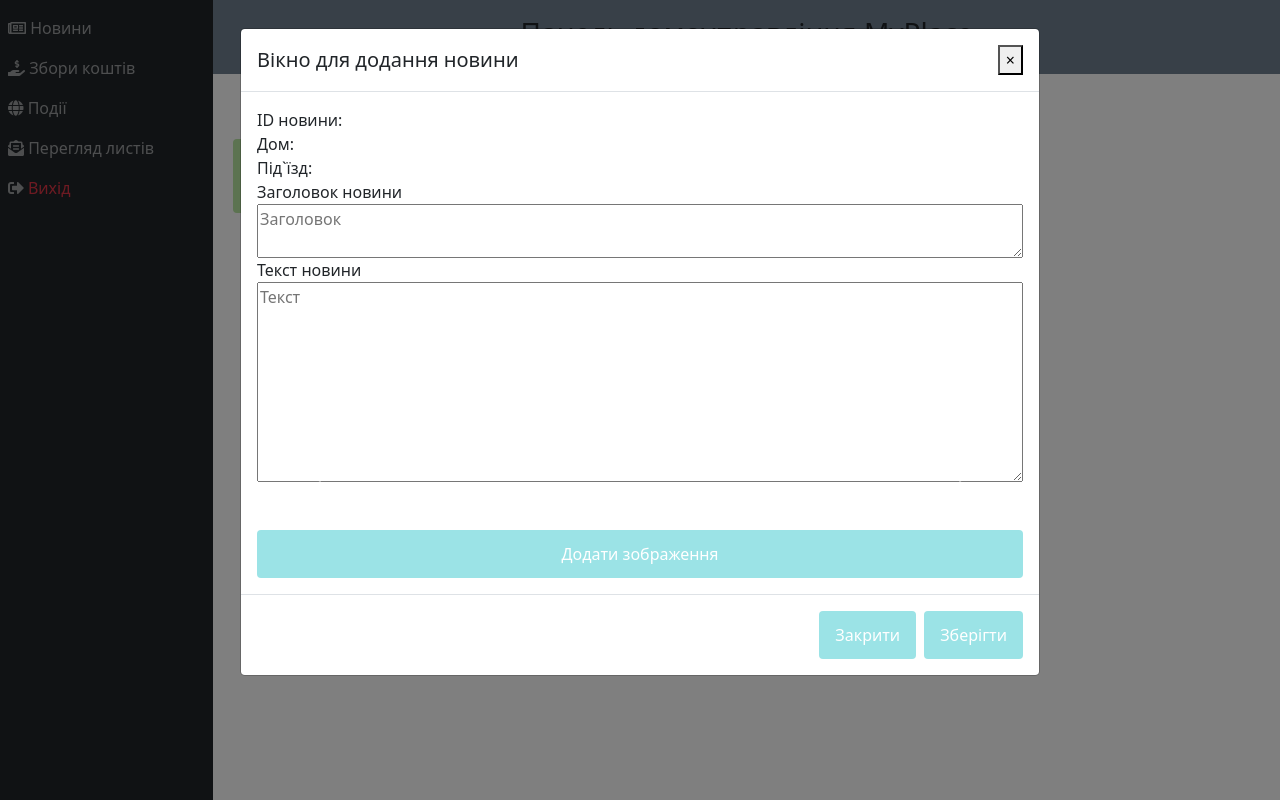
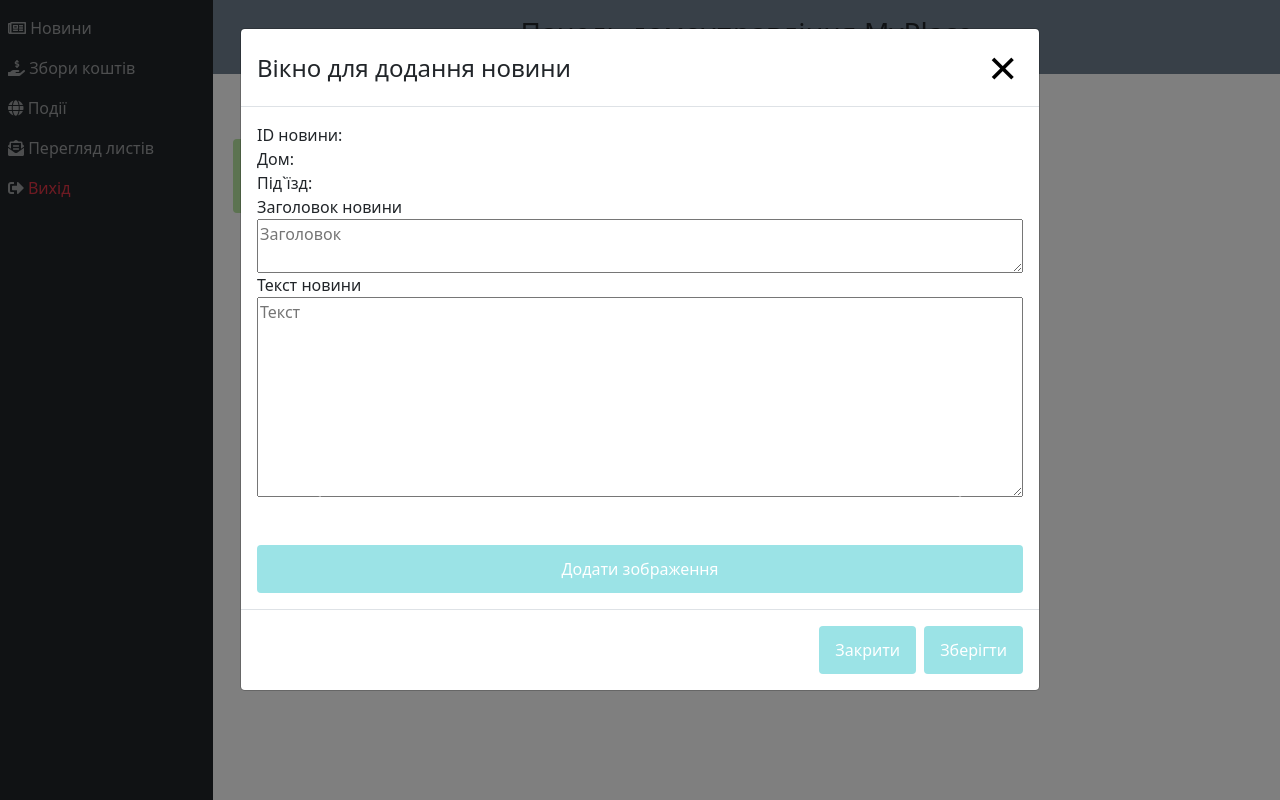
Before and after one commit to GeneraPower/MyPlace, a plain HTML site: page 2.html in a window 1280 px wide. Both pictures are taken after a click on the button 383 px from the left and 176 px from the top of the page. Drawn offline with nearby package versions, Linux system fonts and the light colour scheme; no server answers.

Commit message:
Небольшие вузуальные изменения кнопок в модальном окне

```diff
--- a/2.html
+++ b/2.html
@@ -50,6 +50,11 @@
         }
         .btnClose:hover {
             background-color: #c47f72;
+        }
+        .btnXmark
+        {
+            background-color: transparent; /* Синий фон */
+            border: none;
         }
 
         dialog::backdrop {
@@ -128,10 +133,10 @@
             <div  class="modal fade" id="NewsModalWindow" tabindex="-1" role="dialog" aria-labelledby="exampleModalLabel" aria-hidden="true">
                 <div class="modal-dialog modal-lg" role="document">
                     <div class="modal-content">
-                        <div class="modal-header">
-                            <h5 class="modal-title" id="dialogTitle">Вікно для додання новини</h5>
-                            <button type="button" class="close" onclick='CloseDialogWindow()' aria-label="Close">
-                                <span aria-hidden="true">&times;</span>
+                        <div class="modal-header pb-0 pt-0">
+                            <h4 class="modal-title" id="dialogTitle">Вікно для додання новини</h4>
+                            <button type="button" class="close btnXmark " onclick='CloseDialogWindow()' aria-label="Close">
+                                <span aria-hidden="true" style = "font-size: 50px">&times;</span>
                             </button>
                         </div>
                         <div class="modal-body" id = "ModalBody">
@@ -510,6 +515,8 @@
         var porchCreateButton = document.createElement("button");
         porchCreateButton.id = "porchCreateButton";
         porchCreateButton.innerHTML = "Додати новину до " + localStorage.getItem('CreateNewsHouseName');
+        porchCreateButton.className = "btn btnAdd mb-4 ";
+        porchCreateButton.style.fontSize = "20px";
         porchCreateButton.onclick = function()
         {
             localStorage.setItem("CreateNewsporch_id", "null");
```
